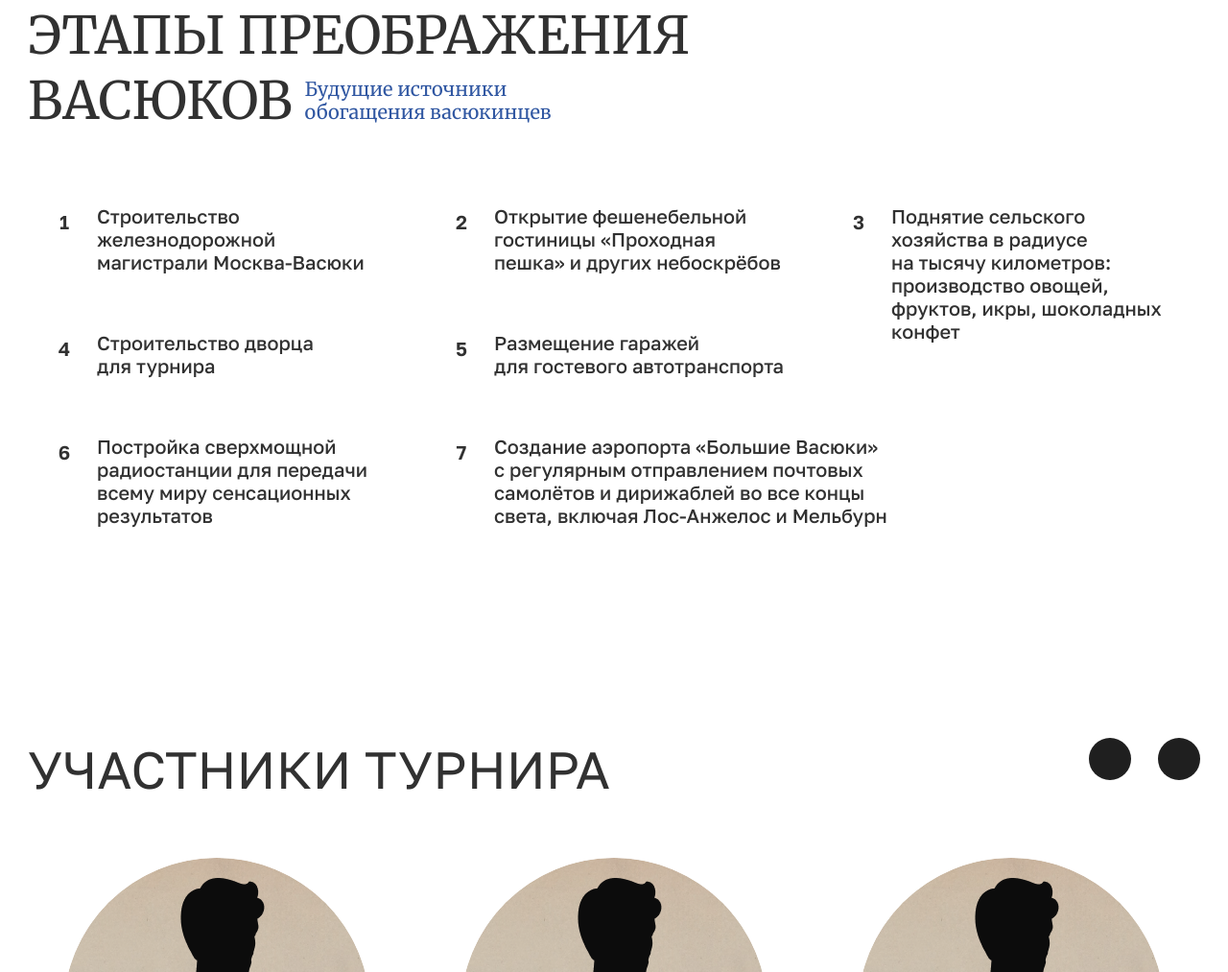
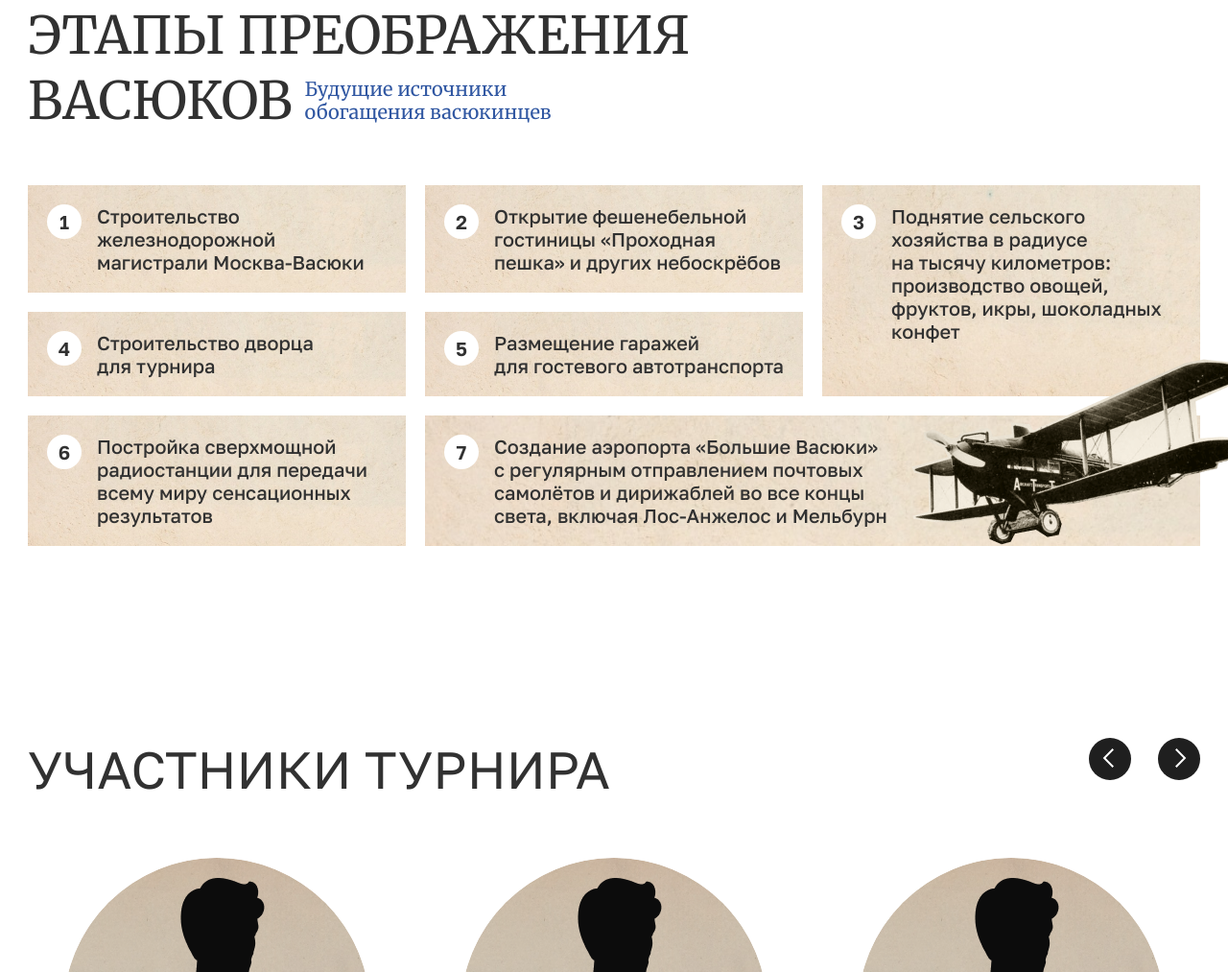
Before and after one commit to halloween-px/-four_horse_club, a website with bundled scripts: page index.html in a window 1280 px wide. Shown: the part 1889-2902 px from the top of the page at 96% size. Built offline with nearby package versions, Linux system fonts and the light colour scheme; files whose address does not match are found by name.

Commit message:
fix path image css

```diff
--- a/style/components/carousel.css
+++ b/style/components/carousel.css
@@ -32,12 +32,12 @@
 }
 
 .carousel-button-prev:after {
-    content: url("resources/icons/chevrone-left.svg");
+    content: url("../../resources/icons/chevrone-left.svg");
     transform: translate(-2px, 1px);
 }
 
 .carousel-button-next:after {
-    content: url("resources/icons/chevrone-right.svg");
+    content: url("../../resources/icons/chevrone-right.svg");
     transform: translate(2px, 1px);
 }
 
--- a/style/section/stages.css
+++ b/style/section/stages.css
@@ -8,7 +8,7 @@
 }
 
 .stages-wrapper:after {
-    content: url("resources/stages/airplane.png");
+    content: url("../../resources/stages/airplane.png");
     position: absolute;
     right: -80px;
     bottom: -30px;
@@ -41,7 +41,7 @@
     padding: 20px;
     position: relative;
     z-index: 1;
-    background: url("resources/stages/stages-bg.jpg") center no-repeat;
+    background: url("../../resources/stages/stages-bg.jpg") center no-repeat;
     background-size: cover;
     display: flex;
     gap: 16px;
```
